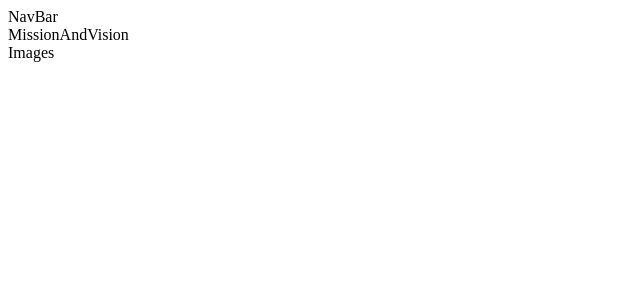
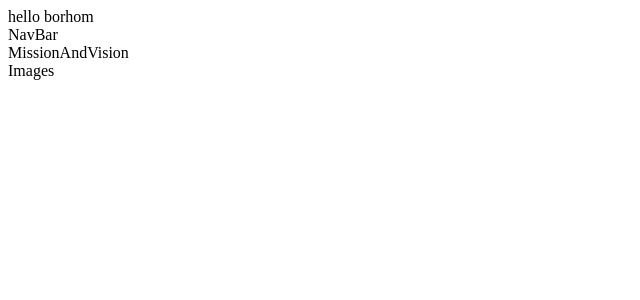
Before and after one commit to Mohosam1/7amed-, a React (Vite) app: page / in a window 1280 px wide. Shown: the top 300 px of the page, without its empty margins (0-640 px from the left). Built offline with nearby package versions, Linux system fonts and the light colour scheme.

Commit message:
brhm here

```diff
--- a/src/pages/Home.jsx
+++ b/src/pages/Home.jsx
@@ -6,6 +6,7 @@ import Images from '../components/Home/Images'
 const Home = () => {
   return (
     <>
+    <div>hello borhom</div>
     <NavBar />
     <MissionAndVision />
     <Images />
```
